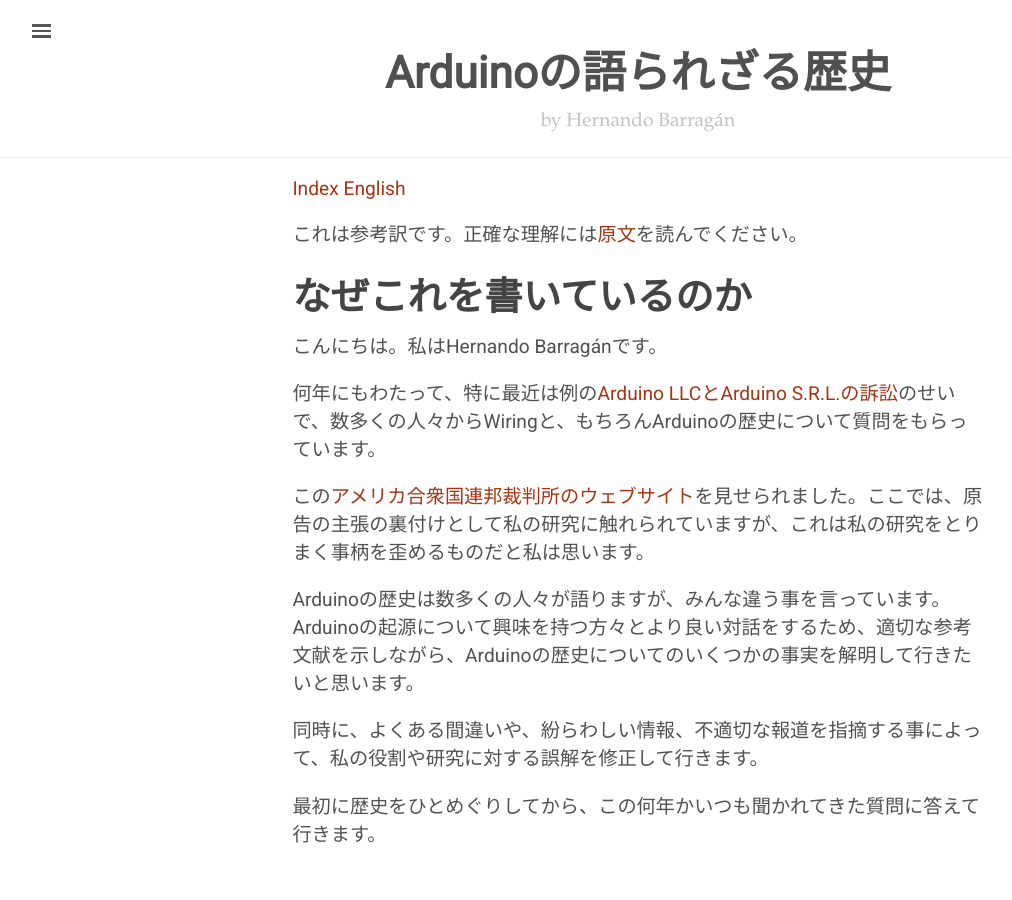
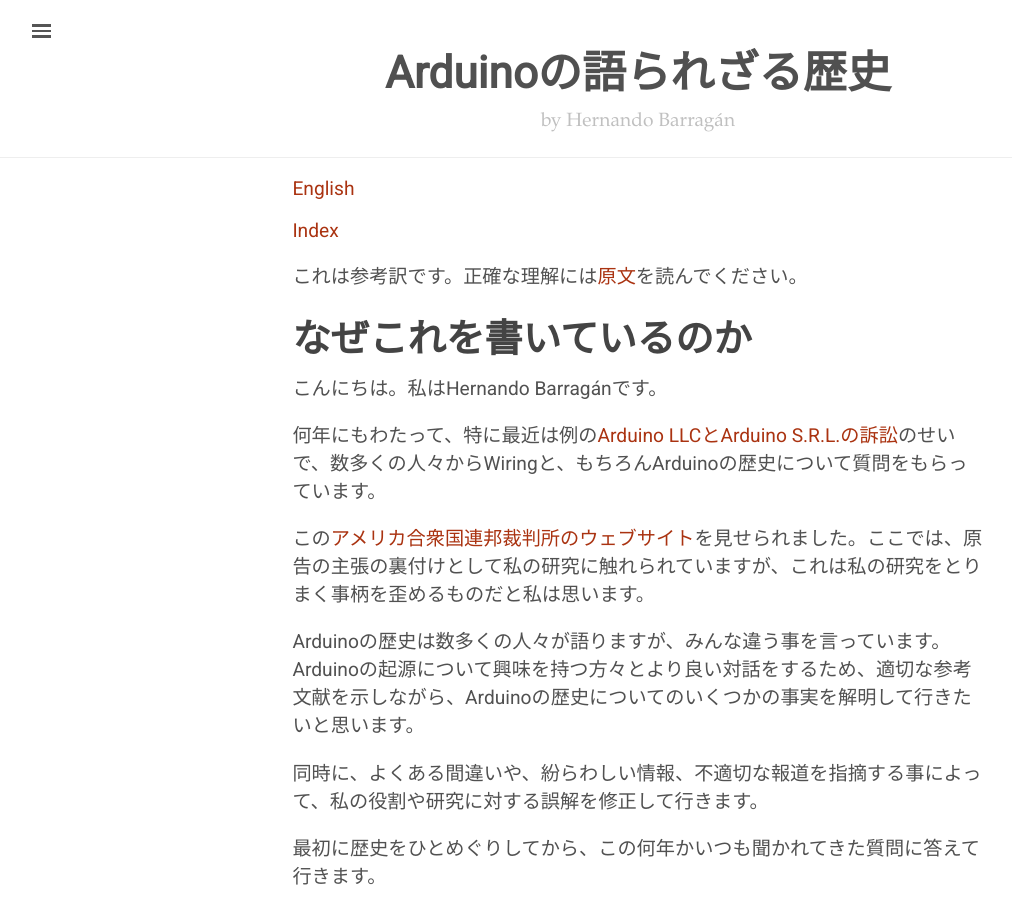
Before and after one commit to ArduinoHistory/arduinohistory.github.io, a Jekyll site: the page built from ja.md, in a window 1280 px wide and 900 px high. Shown: the whole window, without its empty margins (2-1014 px from the left). Built offline with Jekyll 4.4.1, drawn with Linux system fonts in a browser that asks for light colours.

```diff
--- a/ja.md
+++ b/ja.md
@@ -3,8 +3,9 @@ layout: default
 title: Arduinoの語られざる歴史
 sidebar: sidebar-ja.html
 ---
+[English](/)
+
 [Index](#index)
-[English](.)
 
 これは参考訳です。正確な理解には[原文](.)を読んでください。
 
```
Also changed, not shown: index.md (+2 -1 lines), 1 other file.
